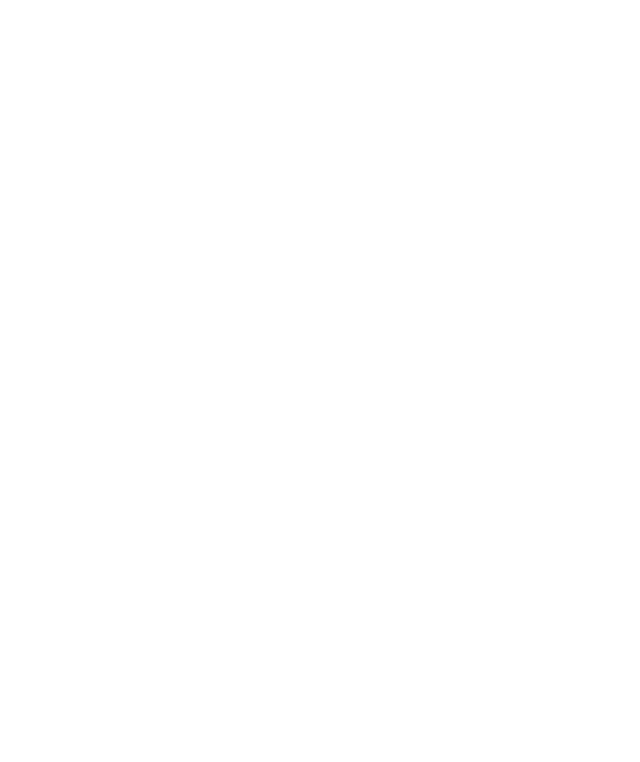
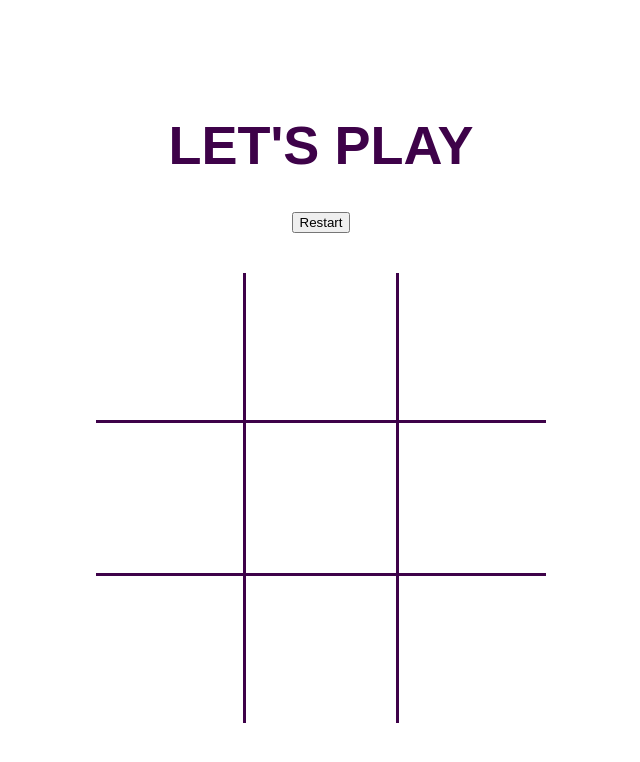
Before and after one commit to gymmu-DC-CS/tic-tac-toe-TheRealJustus, a plain HTML site: page index.html in a window 1280 px wide. Shown: the whole page, without its empty margins (319-959 px from the left). Drawn offline with Linux system fonts and the light colour scheme.

Commit message:
Tic Tac Toe 1

```diff
--- a/app.css
+++ b/app.css
@@ -0,0 +1,51 @@
+:root {
+    --purple: #3e0249;
+}
+
+body {
+    margin: 0;
+    padding: 0;
+    color: var(--purple);
+    font-family: sans-serif;
+}
+
+* {
+    box-sizing: border-box;
+}
+
+h1 {
+    font-size: 54px;
+    text-transform: uppercase;
+}
+
+.container {
+    padding: 40px;
+    height: 100vh;
+    display: flex;
+    justify-content: center;
+    align-items: center;
+    flex-direction: column;
+}
+
+#gameboard {
+    width: 450px;
+    display: flex;
+    flex-wrap: wrap;
+    margin-top: 40px;
+}
+
+.box {
+    height: 150px;
+    width: 150px;
+    display: flex;
+    justify-content: center;
+    align-items: center;
+    color: var(--purple);
+    font-size: 150px;
+}
+
+button:hover {
+    cursor: pointer;
+    transform: translate(-2px);
+
+}
--- a/app.js
+++ b/app.js
@@ -0,0 +1,73 @@
+const boxes = Array.from(document.getElementsByClassName('box'));
+const playText = document.getElementById('playText');
+const spaces = [null, null, null, null, null, null , null, null, null,];
+const O_TEXT = "O";
+const X_TEXT = "X";
+let currentPlayer = O_TEXT;
+
+const drawBoard = () => {
+    boxes.forEach((box, index) => {
+        let styleString = '';
+        if (index < 3){
+            styleString += "border-bottom: 3px solid var(--purple);";
+            console.log(styleString)
+        }
+        if (index % 3 === 0){
+            styleString += `border-right: 3px solid var(--purple);`;
+        }
+        if (index % 3 === 2){
+            styleString += `border-left: 3px solid var(--purple);`;
+        }
+        if (index > 5){
+            styleString += `border-top: 3px solid var(--purple);`;
+        }
+        box.style = styleString;
+        box.addEventListener('click', boxCklicked)
+    })
+};
+
+const boxCklicked = (e) => {
+    const id = e.target.id;
+    if(!spaces[id]){
+        spaces[id] = currentPlayer;
+        e.target.innerText = currentPlayer;
+
+        if(playerHasWon()){
+            playText.innerText = `${currentPlayer} has won!`;
+            return
+        }
+        currentPlayer = currentPlayer === O_Text ? X_TEXT : O_TEXT;
+    }
+};
+
+const playerHasWon = () => {
+    if(spaces[0] === currentPlayer){
+        if(spaces[1] === currentPlayer && spaces[2] === currentPlayer){
+            console.log(`${currentPlayer} wins up top.`)
+            return true;
+        }
+        if(spaces[3] === currentPlayer && spaces[6] === currentPlayer){
+            console.log(`${currentPlayer} wins on the left.`)
+            return true;
+        }
+        if(spaces[4] === currentPlayer && spaces[8] === currentPlayer){
+            console.log(`${currentPlayer} wins diagonally.`)
+            return true;
+        }
+    } else if(spaces[8] === currentPlayer){
+        if(spaces[2] === currentPlayer && spaces[5] === currentPlayer){
+            console.log(`${currentPlayer} wins on the right.`)
+            return true;
+        }
+        if(spaces[6] === currentPlayer && spaces[7] === currentPlayer){
+            console.log(`${currentPlayer} wins on the bottom.`)
+            return true;
+        }
+
+    }
+    if (spaces[4] === player) {
+
+    }
+}
+
+drawBoard();
--- a/index.html
+++ b/index.html
@@ -3,9 +3,25 @@
 <head>
     <meta charset="UTF-8">
     <meta name="viewport" content="width=device-width, initial-scale=1.0">
-    <title>Document</title>
+    <title>Tic Tac Toe</title>
+    <link rel="stylesheet" href="app.css">
 </head>
 <body>
-
+    <div class="container">
+         <h1 id="playText">Let's Play</h1>
+        <button id="restartBtn">Restart</button>
+        <div id="gameboard">
+            <div class="box" id="0"></div>
+            <div class="box" id="1"></div>
+            <div class="box" id="2"></div>
+            <div class="box" id="3"></div>
+            <div class="box" id="4"></div>
+            <div class="box" id="5"></div>
+            <div class="box" id="6"></div>
+            <div class="box" id="7"></div>
+            <div class="box" id="8"></div>
+        </div>
+    </div>
+    <script src="app.js"></script>
 </body>
 </html>
```
